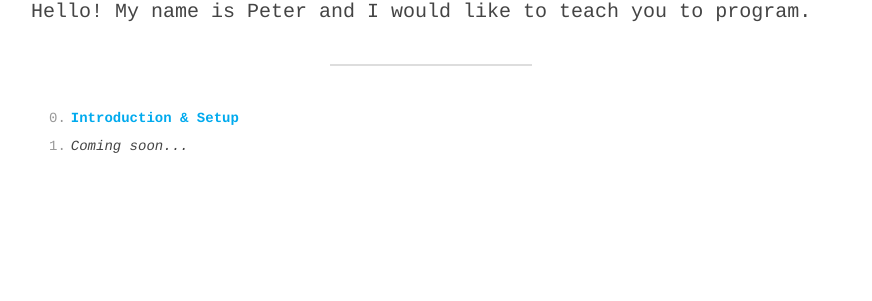
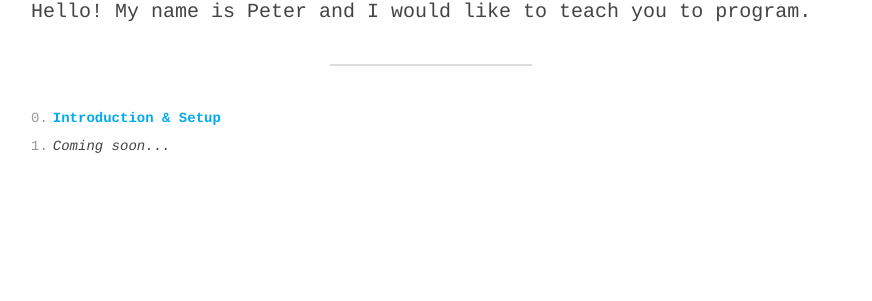
Before and after one commit to npj/npj.github.com, a Jekyll site: the page built from index.html, in a window 1280 px wide. Shown: the part 203-504 px from the top of the page, without its empty margins (209-1081 px from the left). Built offline with Jekyll 4.4.1, drawn with Linux system fonts in a browser that asks for light colours.

Commit message:
remove unnecessary list indentation

```diff
--- a/stylesheets/screen.css
+++ b/stylesheets/screen.css
@@ -87,7 +87,6 @@ hr.sep {
 }
 
 #content ul {
-  margin-left: 18px;
   margin-top: 15px;
   margin-bottom: 15px;
 }
```
